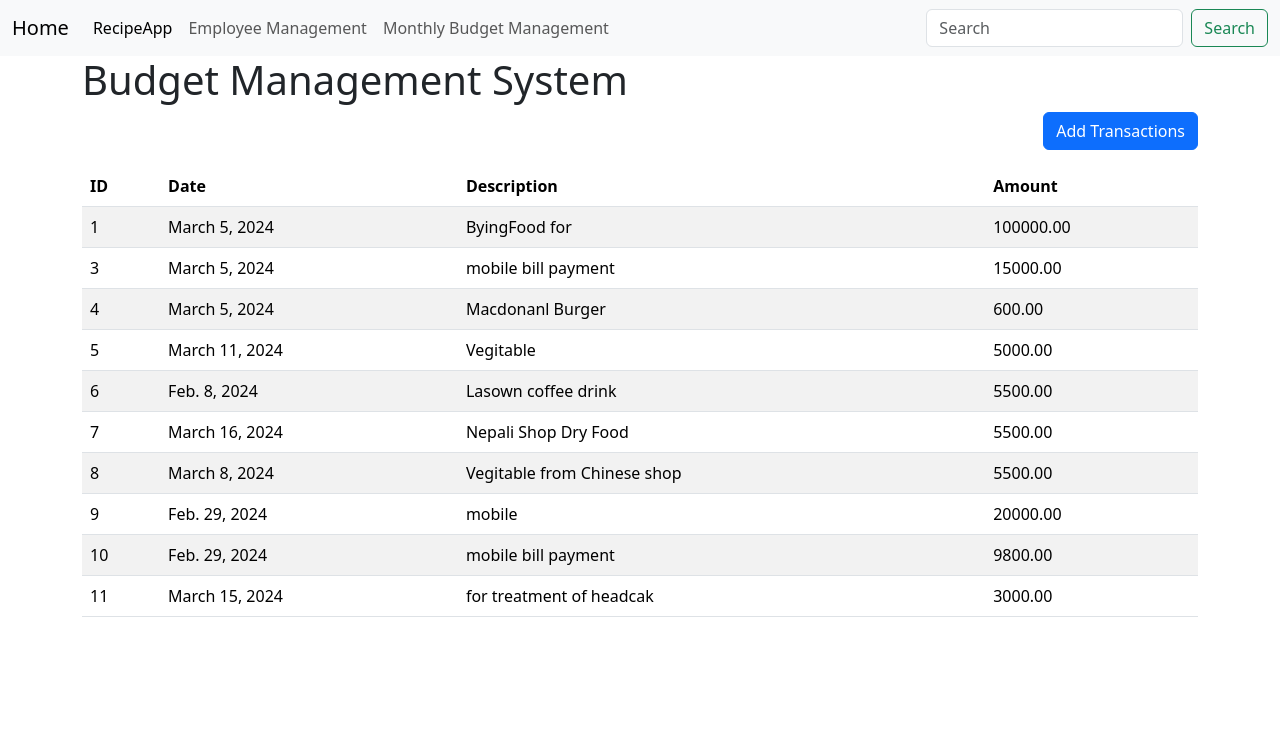
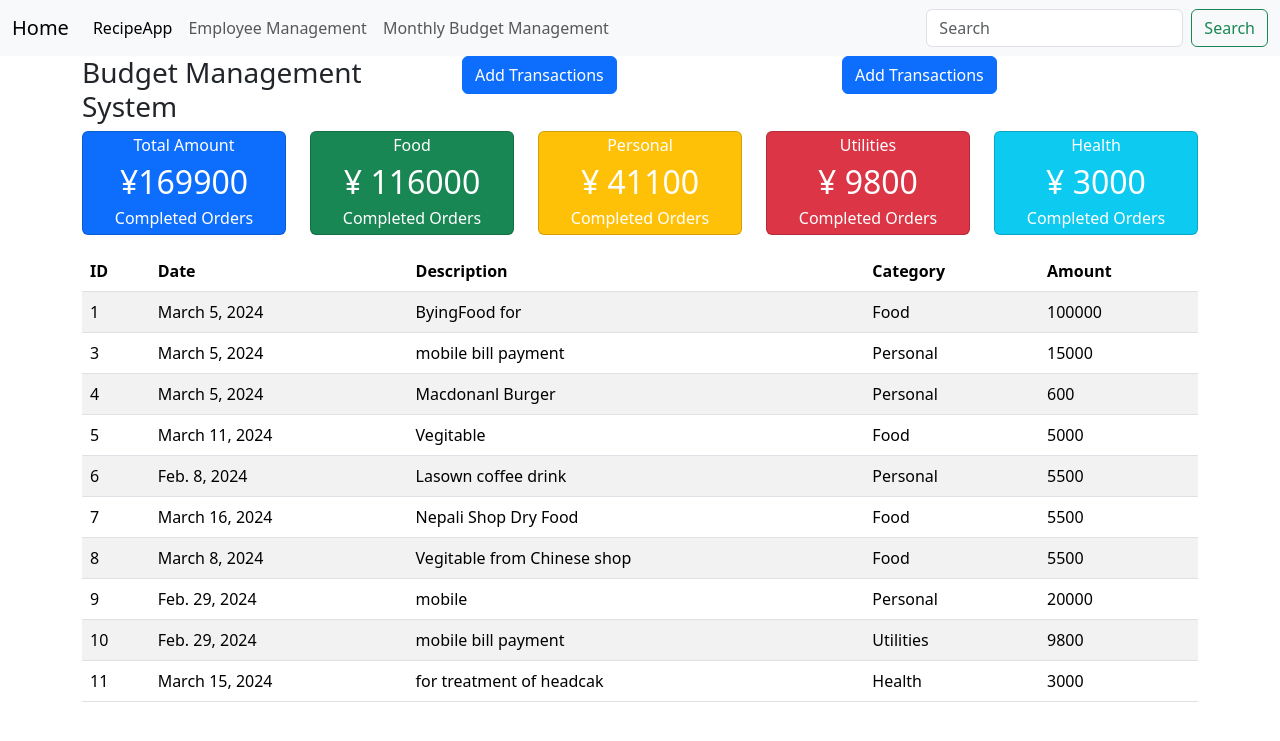
Before and after one commit to jitendra977/mysite, a Django app: page /budget_home/ in a window 1280 px wide. Shown: the top 741 px of the page. Run offline with Django 5.2, Linux system fonts and the light colour scheme; data comes from the database, SQL or seed files in the repository; both versions use the stored data as it was after the commit.

Commit message:
update budget

```diff
--- a/monthlybudget/admin.py
+++ b/monthlybudget/admin.py
@@ -3,7 +3,7 @@ from django.contrib import admin
 from monthlybudget.models import Transactions
 
 class Trans_Detail(admin.ModelAdmin):
-    list_display = ('id','date','description','amount',)
+    list_display = ('id','date','description','category','amount',)
     search_fields =('id',)
 # Register your models here.
 admin.site.register(Transactions,Trans_Detail)
--- a/monthlybudget/models.py
+++ b/monthlybudget/models.py
@@ -2,23 +2,29 @@ from django.db import models
 
 class Transactions(models.Model):
     date = models.DateField()
-    amount = models.DecimalField(max_digits=10, decimal_places=2)
+    amount = models.IntegerField()
     description = models.CharField(max_length = 200)
     CATEGORY_CHOICES = (
+        ('Food', 'Food'),
         ('Personal', 'Personal'),
-        ('Food', 'Food'),
         ('Health', 'Health'),
         ('Transportation', 'Transportation'),
         ('Clothes', 'Clothes'),
+        ('Utilities', 'Utilities'),
+        ('Travel', 'Travel'),
+        ('Other', 'Other'),
+        ('Education', 'Education'),
+        ('Entertainment', 'Entertainment'),
     )
 
     category = models.CharField(max_length=50, choices=CATEGORY_CHOICES)
 
     PAYMENT_CHOICES = (
-        ('PayPal', 'PayPal'),
+        ('PayPay', 'PayPay'),
+        ('Cash', 'Cash'),
         ('Credit', 'Credit'),
-        ('Cash', 'Cash'),
-        ('Copen', 'Copen'),
+        ('E-money', 'E-money'),
+        ('Bank', 'Bank'),
     )
     payment_method = models.CharField(max_length=50, choices=PAYMENT_CHOICES)
 
--- a/monthlybudget/templates/budget_home.html
+++ b/monthlybudget/templates/budget_home.html
@@ -2,18 +2,80 @@
 
 {% block start %}
 <div class="container">
-  <h1>Budget Management System</h1>
-  <div class="text-end mb-3">
-    <a href="/add_transactions/" class="btn btn-primary">Add Transactions</a>
+  <div class="row">
+    <div class="col">
+      <h3>Budget Management System</h3>
+    </div>
+    <div class="col">
+      <a href="/add_transactions/" class="btn btn-primary">Add Transactions</a>
+    </div>
+    <div class="col">
+      <a href="/add_transactions/" class="btn btn-primary">Add Transactions</a>
+    </div>
+  </div>
 
+  <!-- Summary Section -->
+  <div class="row">
+    <div class="col-md-6 col-lg-3 mb-3" style="width: 20%;">
+      <div class="card bg-primary order-card">
+        <div class="card-body text-center py-1">
+          <h6 class="card-title mb-2 text-white">Total Amount</h6>
+          <h2 class="card-text mb-1 text-white">¥{{ total_amount }}</h2>
+          <p class="card-text text-white">Completed Orders</p>
+        </div>
+      </div>
+    </div>
 
-</div>
+    <div class="col-md-6 col-lg-3 mb-3" style="width: 20%;">
+      <div class="card bg-success order-card">
+        <div class="card-body text-center py-1">
+          <h6 class="card-title mb-2 text-white">Food</h6>
+          <h2 class="card-text mb-1 text-white">¥ {{ food }}</h2>
+          <p class="card-text text-white">Completed Orders</p>
+        </div>
+      </div>
+    </div>
+
+    <div class="col-md-6 col-lg-3 mb-3" style="width: 20%;">
+      <div class="card bg-warning order-card">
+        <div class="card-body text-center py-1">
+          <h6 class="card-title mb-2 text-white">Personal</h6>
+          <h2 class="card-text mb-1 text-white">¥ {{ personal }}</h2>
+          <p class="card-text text-white">Completed Orders</p>
+        </div>
+      </div>
+    </div>
+
+    <div class="col-md-6 col-lg-3 mb-3" style="width: 20%;">
+      <div class="card bg-danger order-card">
+        <div class="card-body text-center py-1">
+          <h6 class="card-title mb-2 text-white">Utilities</h6>
+          <h2 class="card-text mb-1 text-white">¥ {{ utilities }}</h2>
+          <p class="card-text text-white">Completed Orders</p>
+        </div>
+      </div>
+    </div>
+
+    <!-- New Card -->
+    <div class="col-md-6 col-lg-3 mb-3" style="width: 20%;">
+      <div class="card bg-info order-card">
+        <div class="card-body text-center py-1">
+          <h6 class="card-title mb-2 text-white">Health</h6>
+          <h2 class="card-text mb-1 text-white">¥ {{ health }}</h2>
+          <p class="card-text text-white">Completed Orders</p>
+        </div>
+      </div>
+    </div>
+  </div>
+
+  <!-- Transaction Table -->
   <table class="table table-striped">
     <thead>
       <tr>
         <th>ID</th>
         <th>Date</th>
         <th>Description</th>
+        <th>Category</th>
         <th>Amount</th>
       </tr>
     </thead>
@@ -23,12 +85,11 @@
         <td>{{ trans.id }}</td>
         <td>{{ trans.date }}</td>
         <td>{{ trans.description }}</td>
+        <td>{{ trans.category }}</td>
         <td>{{ trans.amount }}</td>
       </tr>
       {% endfor %}
     </tbody>
   </table>
 </div>
-
-
 {% endblock %}
--- a/monthlybudget/views.py
+++ b/monthlybudget/views.py
@@ -1,19 +1,33 @@
 from django.shortcuts import redirect, render
-from monthlybudget.form import  AddTransactionForm
-
+from django.db.models import Sum
+from monthlybudget.form import AddTransactionForm
 from monthlybudget.models import Transactions
 
-# Create your views here.
 def budget_home(request):
-    trans = Transactions.objects.all()
-    return render(request, 'budget_home.html',{'transactions':trans})
+    # Retrieve all transactions from the database
+    transactions = Transactions.objects.all()
+
+    # Calculate the total amount of all transactions
+    total_amount = transactions.aggregate(total_amount=Sum('amount'))['total_amount'] or 0
+
+    # Calculate the total amount for each category of transactions
+    category_totals = transactions.values('category').annotate(total=Sum('amount'))
+
+    # Construct a context dictionary
+    context = {'transactions': transactions, 'total_amount': total_amount}
+
+    # Add category totals to the context dynamically
+    for category_total in category_totals:
+        context[category_total['category'].lower()] = category_total['total']
+    return render(request, 'budget_home.html', context)
+
 
 def add_transactions(request):
     if request.method == 'POST':
         form = AddTransactionForm(request.POST, request.FILES)
         if form.is_valid():
             form.save()
-            return redirect('/budget_home/')
-    else:  # This else should be aligned with the outer if block
+            return redirect('budget_home')
+    else:
         form = AddTransactionForm()
     return render(request, 'add_transactions.html', {'form': form})
```
Also changed, not shown: monthlybudget/form.py (+9 -4 lines), db.sqlite3, monthlybudget/migrations/0003_alter_transactions_category_and_more.py (added), monthlybudget/migrations/0004_alter_transactions_description.py (added), monthlybudget/migrations/0005_alter_transactions_amount_and_more.py (added).
